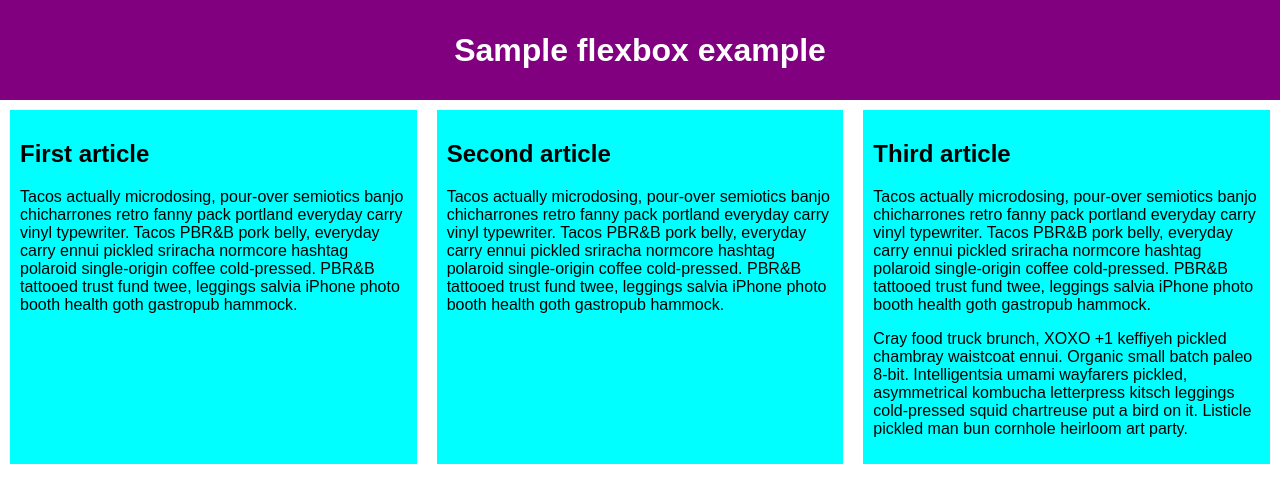
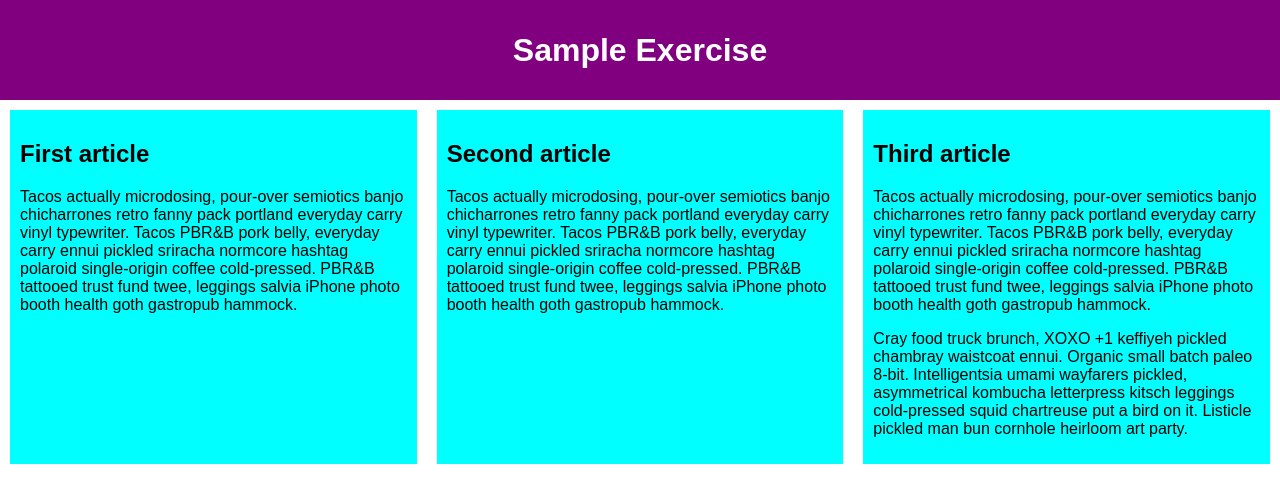
Before and after one commit to shivangsaraswat/ex-2, a plain HTML site: page index.html in a window 1280 px wide. Drawn offline with Linux system fonts and the light colour scheme.

Commit message:
name-change

```diff
--- a/index.html
+++ b/index.html
@@ -8,7 +8,7 @@
   </head>
   <body>
     <header>
-      <h1>Sample flexbox example</h1>
+      <h1>Sample Exercise</h1>
     </header>
 
     <section>
```
